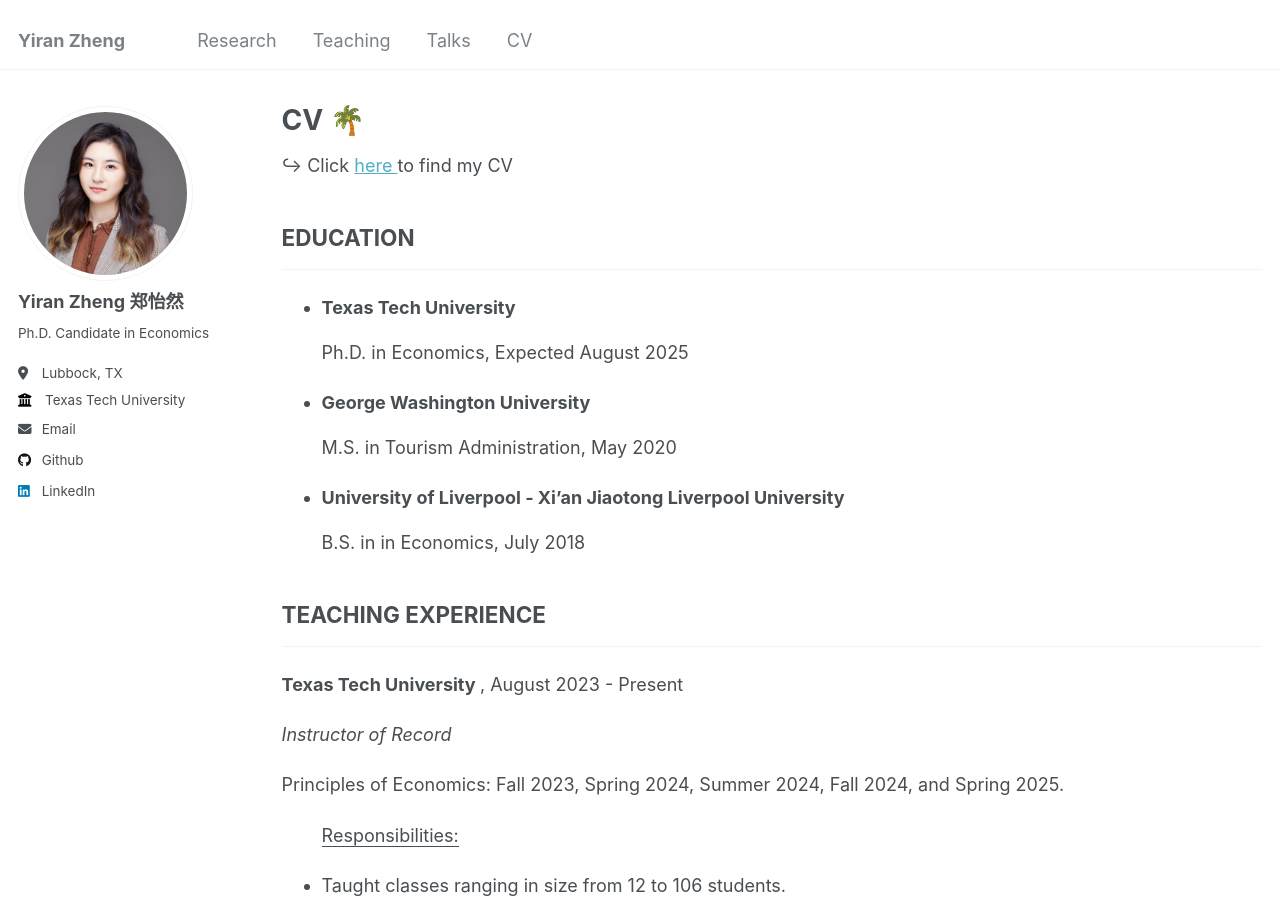
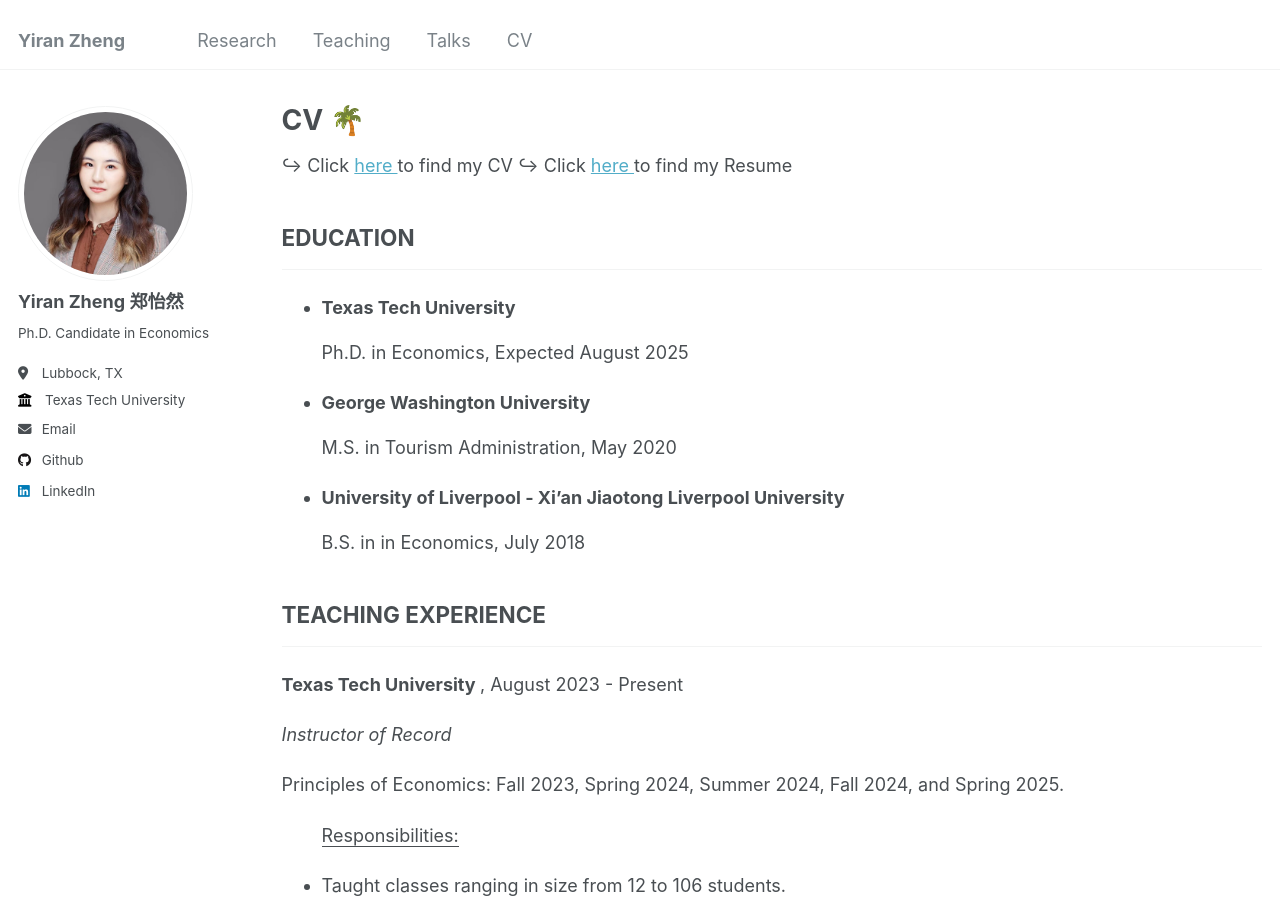
Before and after one commit to yiran-zheng/yiran-zheng.github.io, a Jekyll site: the page built from _pages/cv.md, in a window 1280 px wide and 900 px high. Built offline with Jekyll 4.4.1, drawn with Linux system fonts in a browser that asks for light colours; some of the changed text lies outside the part shown.

Commit message:
Update cv.md

```diff
--- a/_pages/cv.md
+++ b/_pages/cv.md
@@ -10,6 +10,7 @@ redirect_from:
 {% include base_path %}
 
 &#8618;&nbsp;Click <a href="../files/CV_Yiran_Zheng.pdf" target="_blank" rel="noopener noreferrer"> here </a> to find my CV
+&#8618;&nbsp;Click <a href="../files/Yiran Zheng-Resume.pdf" target="_blank" rel="noopener noreferrer"> here </a> to find my Resume
 
 <h2>EDUCATION</h2>
   <hr> <!-- This adds a horizontal line below the heading -->
@@ -89,6 +90,9 @@ redirect_from:
   <hr> <!-- This adds a horizontal line below the heading -->
 <ul>
   <li>
+    SEA Graduate Student Award 2024
+  </li>
+  <li>
     Dr. Rashid B. Al-Hmoud Scholarship in Economics 2024
   </li>
   <li>
```
